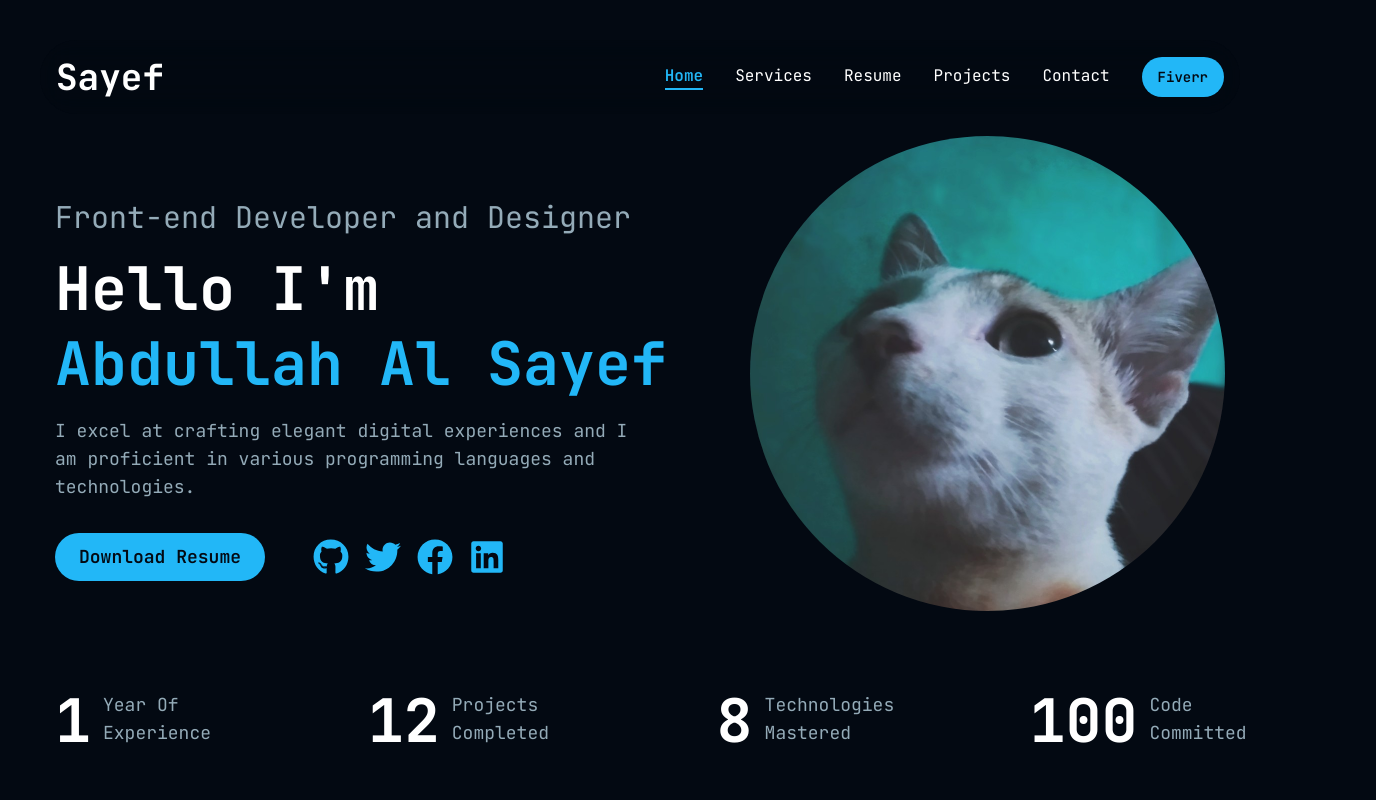
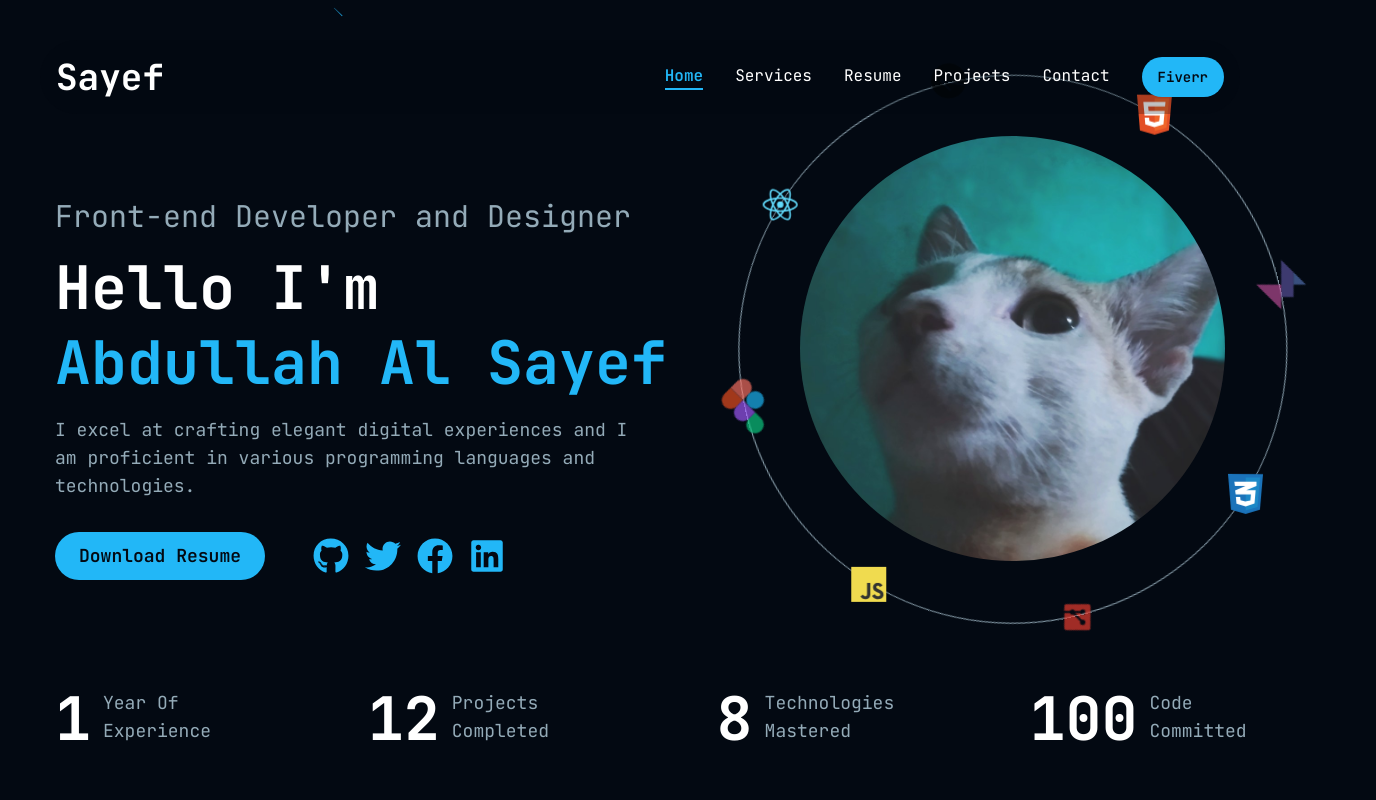
Before and after one commit to blckdrgn03/new-portfolio, a Next.js app: page / in a window 1280 px wide. Shown: the top 800 px of the page, 1376 px wide, since content can reach past the window. Built offline with nearby package versions, Linux system fonts and the light colour scheme.

Commit message:
orbiting techs added

```diff
--- a/app/globals.css
+++ b/app/globals.css
@@ -14,4 +14,48 @@
     display: none;
   }
 
+  .spinning-animation {
+    animation: spin 32s linear infinite;
+  }
+  .spinning-animation-x {
+    animation: spin-x 32s linear infinite;
+  }
+  .spinning-animation-y {
+    animation: spin-y 32s linear infinite;
+    animation-delay: 4s;
+    opacity: 0;
+    transition: opacity 1s;
+  }
+
+@keyframes spin {
+  from {
+    transform: rotate(0deg);
+    translate: -50% -50%;
+  }
+  to {
+    transform: rotate(360deg);
+    translate: -50% -50%;
+  }
 }
+@keyframes spin-y {
+  from {
+    opacity: 0.66;
+    transform: rotate(0deg);
+    translate: -50% -50%;
+  }
+  to {
+    opacity: 0.66;
+    transform: rotate(360deg);
+    translate: -50% -50%;
+  }
+}
+@keyframes spin-x {
+  from {
+    transform: rotate(0deg);
+  }
+  to {
+    transform: rotate(-360deg);
+  }
+}
+
+}
--- a/app/page.jsx
+++ b/app/page.jsx
@@ -15,10 +15,10 @@ export default function Page() {
             transition={{ duration: 0.75, delay: 0.25 }}
         >
             <Home />
-{/*             <Services /> */}
-{/*             <Resume /> */}
-{/*             <Projects /> */}
-{/*             <Contact /> */}
+            <Services />
+            <Resume />
+            <Projects />
+            <Contact />
         </motion.main>
     );
 }
--- a/components/header.jsx
+++ b/components/header.jsx
@@ -55,7 +55,7 @@ export default function Header() {
             initial={{ opacity: 0}}
             animate={{ opacity: 1}}
             transition={{ duration: 0.75, delay: 0.25 }}
-            className={`transition-transform bg-primary/[0.25] duration-300 fixed top-1 -translate-x-1/2 z-10 left-1/2 text-white my-4 py-2 xl:py-4 backdrop-blur-lg rounded-full xl:my-9 xl:py-3 container flex items-center justify-end md:justify-between ${isVisible ? "" : "-translate-y-[10rem]"} ${isScrolled ? "border border-white/[0.1] shadow-2xl transition-border transition-shadow" : "border border-white/[0] transition-border transition-shadow"}`}
+            className={`transition-transform bg-primary/[0.25] duration-300 fixed top-1 -translate-x-1/2 z-10 left-1/2 text-white my-4 py-2 xl:py-4  rounded-full xl:my-9 xl:py-3 container flex items-center justify-end md:justify-between ${isVisible ? "" : "-translate-y-[10rem]"} ${isScrolled ? "border border-white/[0.1] shadow-2xl transition-border transition-shadow" : "border border-white/[0] transition-border transition-shadow"} ${scrollPosition > 0 && "backdrop-blur-lg"}`}
         >
             <a className="group font-bold hidden md:block capitalize text-4xl" href="#home"><h1>sayef</h1></a>
             <div className="hidden xl:flex gap-8">
--- a/components/home.jsx
+++ b/components/home.jsx
@@ -25,8 +25,27 @@ export default function Home() {
         <>
             <section id="home" className="container pt-[7rem] md:pt-[8.5rem]">
                 <div className=" flex flex-col items-center xl:flex-row-reverse justify-between mx-auto">
-                    <motion.div initial={{opacity: 0}} animate={{opacity: 1}} transition={{duration: 0.5, delay: 1}} className="relative rounded-full overflow-hidden xl:pb-0 h-[250px] w-[250px] md:h-[275px] md:w-[275px] md:h-[300px] md:w-[300px] xl:h-[475px] xl:w-[475px] mb-8">
-                        <Image className="object-cover absolute" alt="Sayef" fill quality={100} src="/pic.png"/>
+                    <motion.div initial={{opacity: 0}} animate={{opacity: 1}} transition={{duration: 0.5, delay: 1}} className="relative xl:pb-0 h-[250px] w-[250px] md:h-[275px] md:w-[275px] md:h-[300px] md:w-[300px] xl:h-[425px] xl:w-[425px] mb-14 md:mb-20 ">
+                        <Image className="object-cover rounded-full absolute" alt="Sayef" fill quality={100} src="/pic.png"/>
+
+                        <div className="w-full -z-20 h-full absolute top-1/2 left-1/2  spinning-animation box-content opacity-66 border-slate border-[0.5px] p-[2.65rem] md:p-[3.25rem] xl:p-[3.8rem] rounded-full opacity-66">
+                          <div className="w-full relative h-full">
+                            <Image height={35} width={35} src="/html.svg" className="absolute spinning-animation-x xl:top-0 xl:left-0 -top-3 -left-3 " />
+                            <Image height={35} width={35} src="/css.svg" className="absolute spinning-animation-x  xl:top-0 xl:right-0  -top-3 -right-3 " />
+                            <Image height={35} width={35} src="/javascript.svg" className="absolute spinning-animation-x  xl:bottom-0 xl:right-0  -bottom-3 -right-3 " />
+                            <Image height={35} width={35} src="/react.svg" className="absolute spinning-animation-x  xl:bottom-0 xl:left-0  -bottom-3 -left-3 " />
+
+                          </div>
+                        </div>
+                        <div className="w-full -z-10 h-full absolute top-1/2 left-1/2  spinning-animation-y box-content p-[3.25rem] rounded-full">
+                          <div className="w-full relative h-full">
+                            <Image height={35} width={35} src="/next.svg" className="absolute spinning-animation-x  xl:top-0 xl:left-0  -top-3 -left-3 " />
+                            <Image height={35} width={35} src="/framer.svg" className="absolute spinning-animation-x  xl:top-0 xl:right-0  -top-3 -right-3 " />
+                            <Image height={35} width={35} src="/git.svg" className="absolute spinning-animation-x  xl:bottom-0 xl:right-0  -bottom-3 -right-3 " />
+                            <Image height={35} width={35} src="/figma.svg" className="absolute spinning-animation-x  xl:bottom-0 xl:left-0  -bottom-3 -left-3 " />
+
+                          </div>
+                        </div>
                     </motion.div>
                     <div>
                         <TypewriterEffectSmooth words={words} />
```
Also changed, not shown: .eslintrc.json, 1 other file (tests, documents, lock files or other folders).
